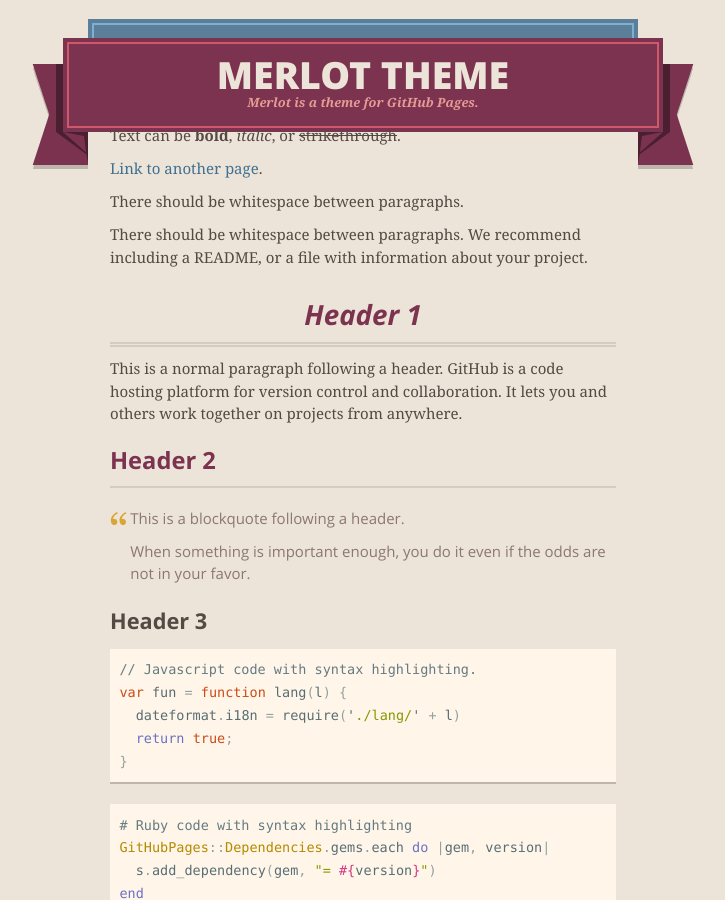
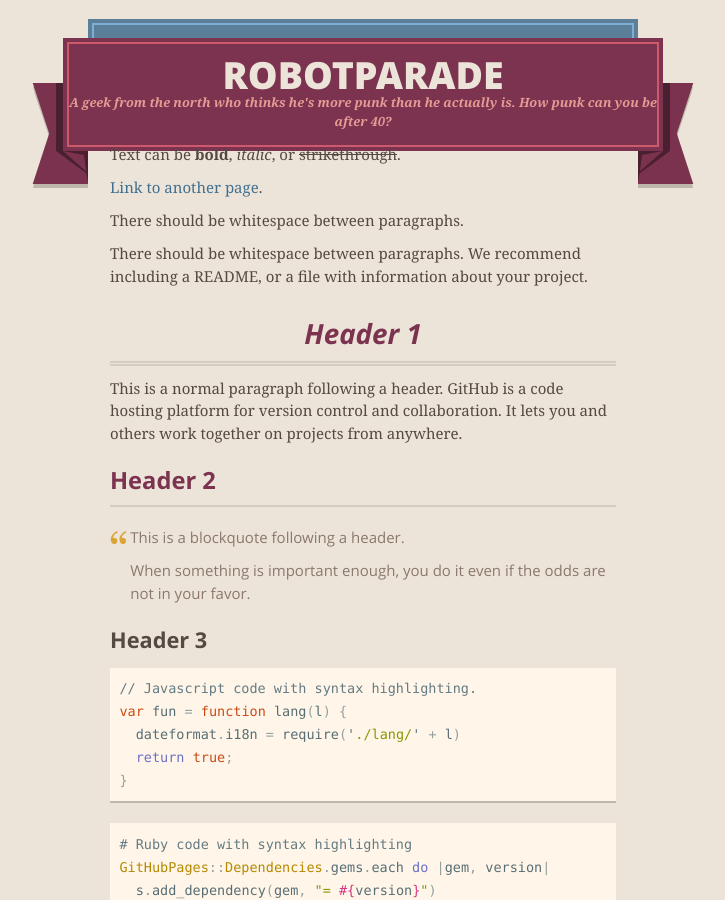
Before and after one commit to oharab/oharab.github.io, a Jekyll site: the page built from index.md, in a window 1280 px wide and 900 px high. Shown: the whole window, without its empty margins (277-1002 px from the left). Built offline with Jekyll 4.4.1, drawn with Linux system fonts in a browser that asks for light colours.

Commit message:
Updated config.yml with reasonable values

```diff
--- a/_config.yml
+++ b/_config.yml
@@ -1,5 +1,5 @@
-title: Merlot theme
-description: Merlot is a theme for GitHub Pages.
-show_downloads: true
-google_analytics:
+title: Robotparade
+description: A geek from the north who thinks he's more punk than he actually is. How punk can you be after 40?
+show_downloads: false
+google_analytics: UA-89384825-1
 theme: jekyll-theme-merlot
```
